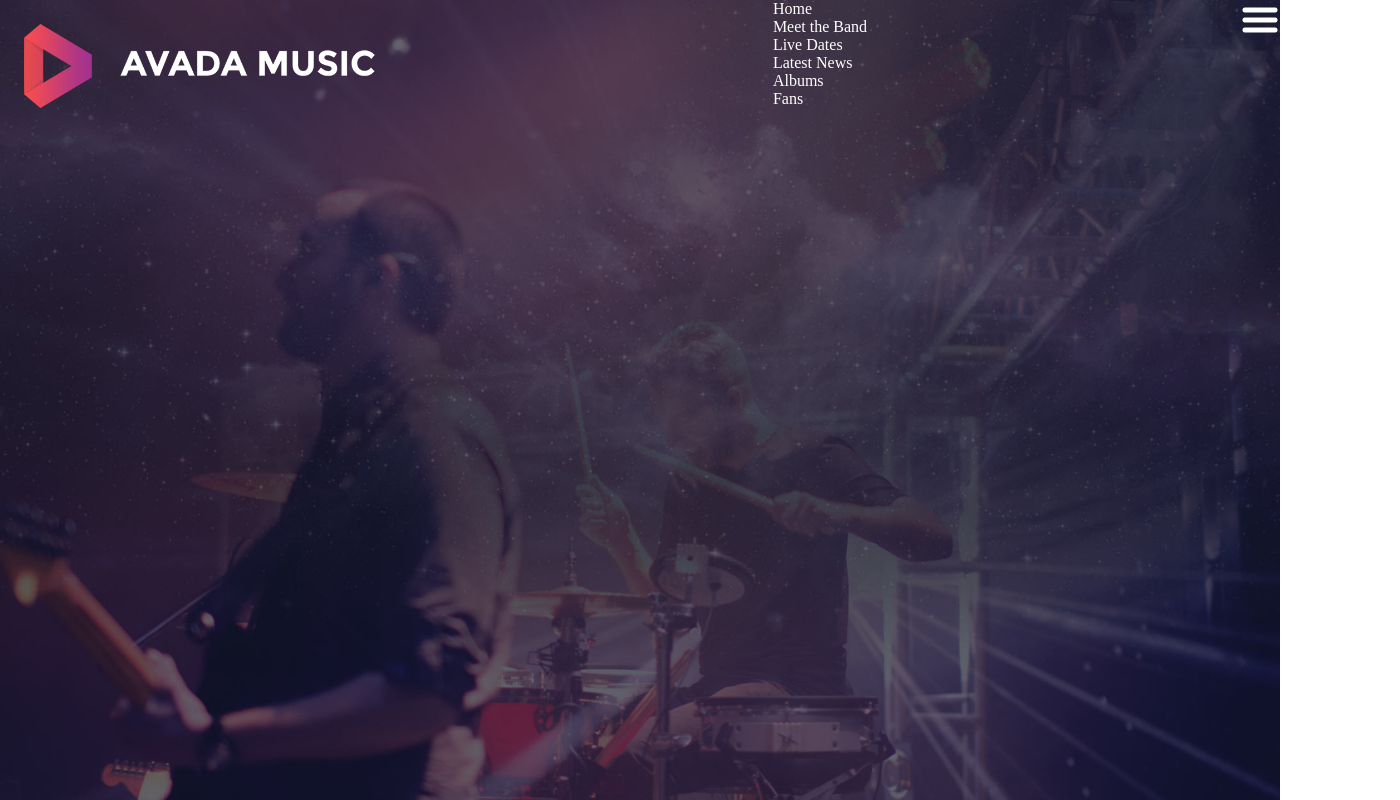
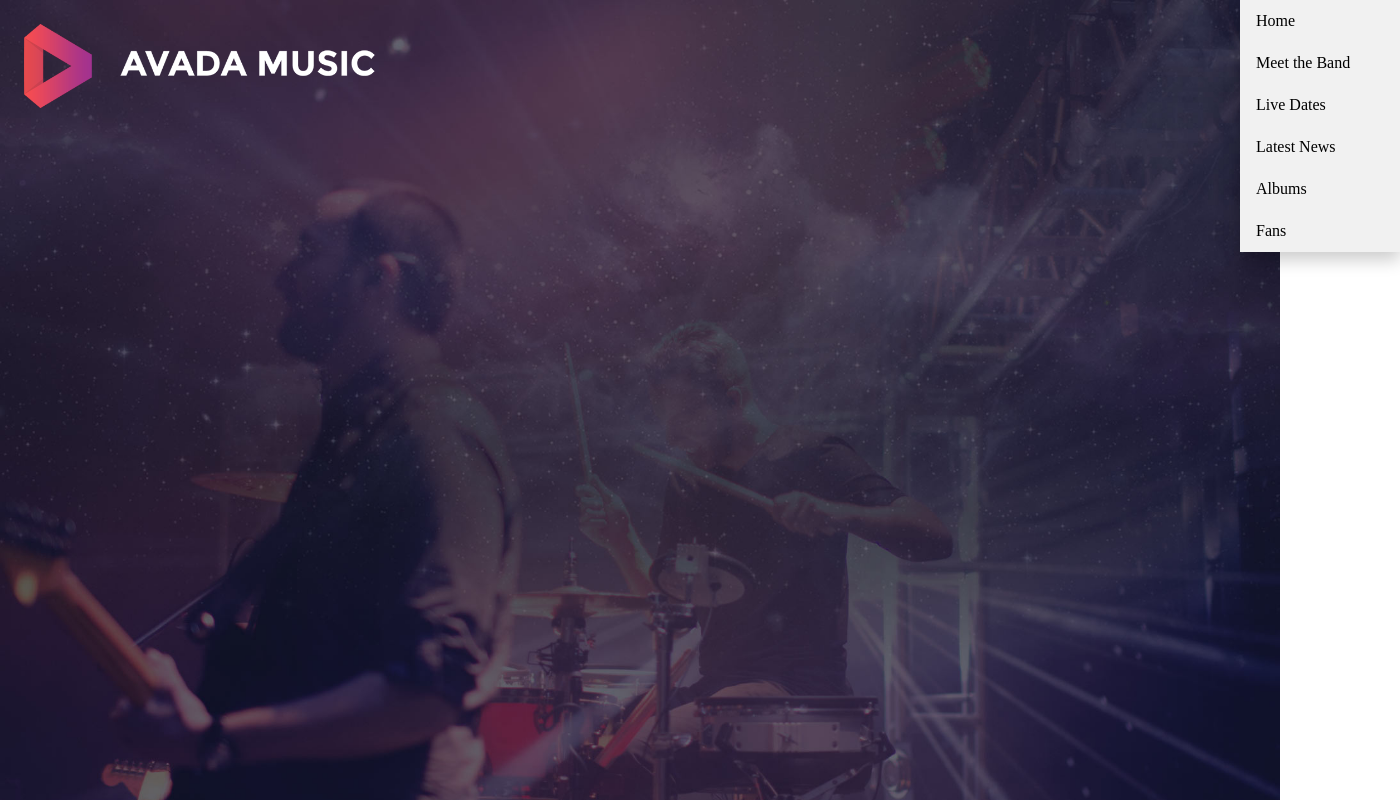
Before and after one commit to Alessia9802/proj-html-vuejs, a Vue app: page / in a window 1280 px wide. Shown: the whole page, 1400 px wide, since content can reach past the window. Built offline with nearby package versions, Linux system fonts and the light colour scheme.

Commit message:
Menu dropdown doesn't work properly

```diff
--- a/src/components/Header.vue
+++ b/src/components/Header.vue
@@ -8,7 +8,8 @@
         alt=""
       />
       <!-- menu_nav -->
-
+      <div class="dropdown">
+        <div id="myDropdown" class="dropdown-content show">
           <ul>
             <li>
               <a href="#"> {{ first_voice }} </a>
@@ -29,7 +30,15 @@
               <a href="#">{{ sixth_voice }}</a>
             </li>
           </ul>
-      <img class="menu_icon" src="../assets/img/menu_hamburger.png" alt="" />
+        </div>
+
+        <img
+          @click="myFunction()"
+          class="menu_icon dropbtn"
+          src="../assets/img/menu_hamburger.png"
+          alt=""
+        />
+      </div>
     </div>
   </div>
   <!-- site_header -->
@@ -79,4 +88,37 @@ ul > li {
     color: white;
   }
 }
+
+//Build menu open on click
+
+.dropdown {
+  position: relative;
+  display: inline-block;
+}
+
+.dropdown-content {
+  display: none;
+  position: absolute;
+  background-color: #f1f1f1;
+  min-width: 160px;
+  box-shadow: 0px 8px 16px 0px rgba(0, 0, 0, 0.2);
+  z-index: 1;
+}
+
+/* Links inside the dropdown */
+.dropdown-content a {
+  color: black;
+  padding: 12px 16px;
+  text-decoration: none;
+  display: block;
+}
+
+/* Change color of dropdown links on hover */
+.dropdown-content a:hover {
+  background-color: #ddd;
+}
+
+.show {
+  display: block;
+}
 </style>
```
Lines whose indentation alone changed are shown as unchanged.
